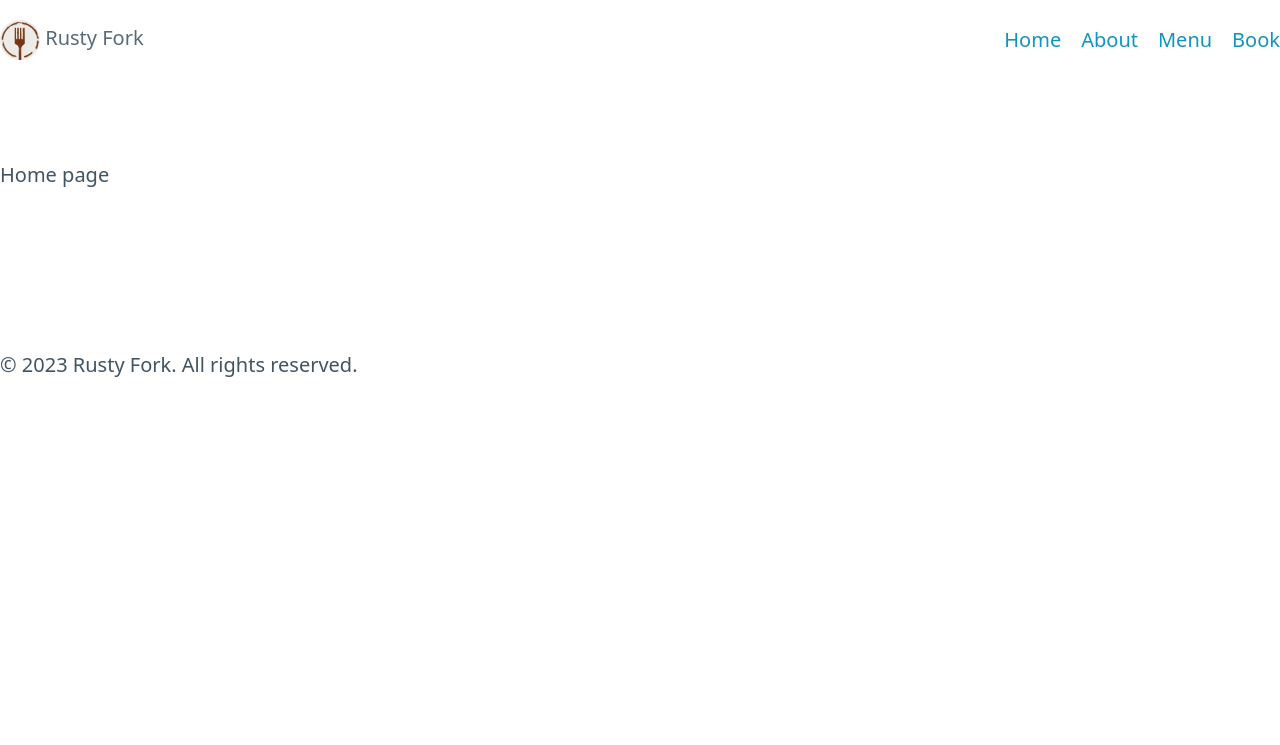
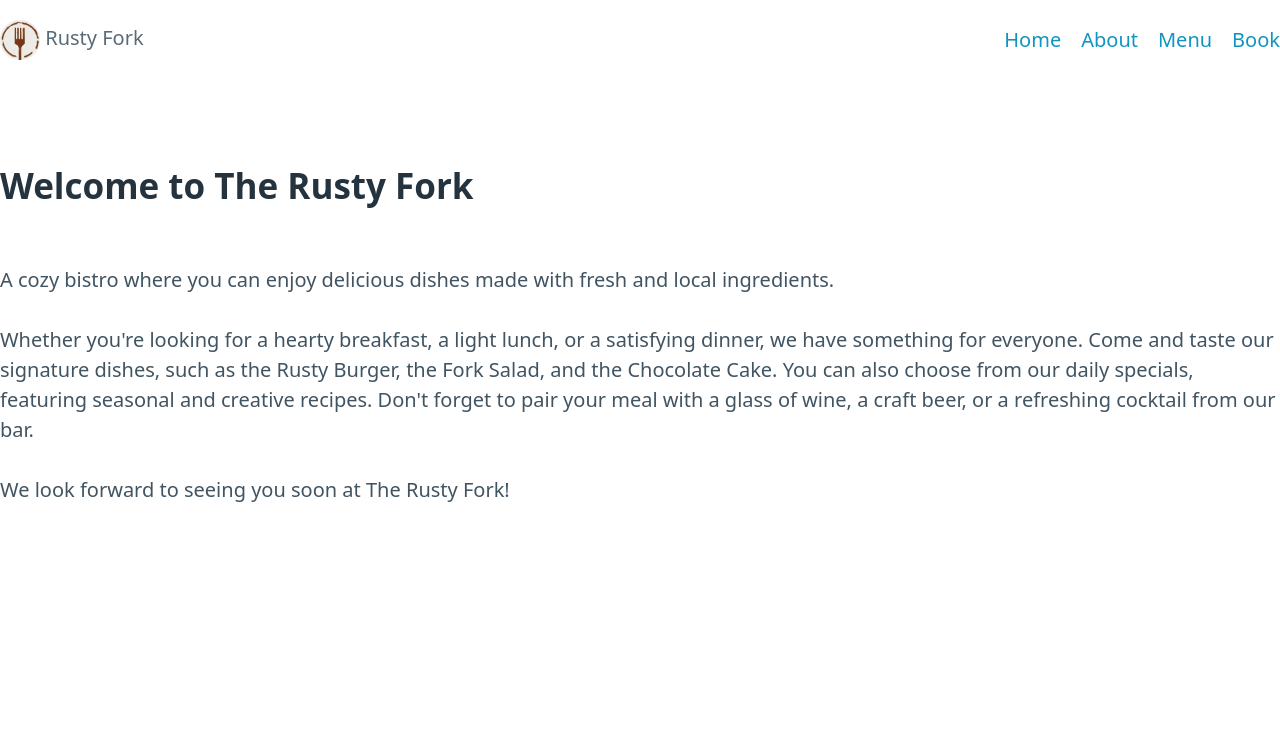
Before and after one commit to WinTush/rusty-fork, a Django app: template rustyfork/templates/home.html in a window 1280 px wide. Shown: the top 745 px of the page. Before the commit the page ends 377 px from the top, so only its background shows below. Run offline with Django 4.2, Linux system fonts and the light colour scheme; the template is opened without the code that fills it, so the values that code supplies are empty.

Commit message:
feat: updated home page with restaurant description and menu

```diff
--- a/rustyfork/templates/home.html
+++ b/rustyfork/templates/home.html
@@ -1,5 +1,10 @@
 {% extends "base.html" %}
 
 {% block content %}
-    Home page
+<section id="home">
+    <h2>Welcome to The Rusty Fork</h2>
+    <p>A cozy bistro where you can enjoy delicious dishes made with fresh and local ingredients.</p>
+    <p>Whether you're looking for a hearty breakfast, a light lunch, or a satisfying dinner, we have something for everyone. Come and taste our signature dishes, such as the Rusty Burger, the Fork Salad, and the Chocolate Cake. You can also choose from our daily specials, featuring seasonal and creative recipes. Don't forget to pair your meal with a glass of wine, a craft beer, or a refreshing cocktail from our bar.</p>
+    <p>We look forward to seeing you soon at The Rusty Fork!</p>
+</section>
 {% endblock content %}
```
